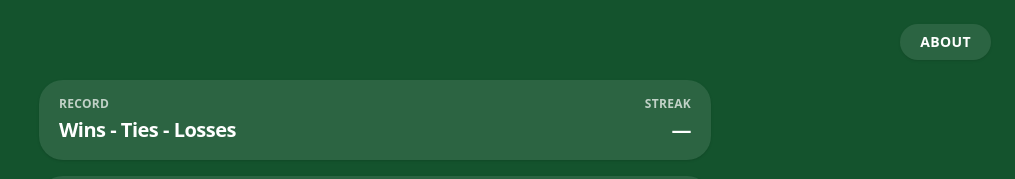
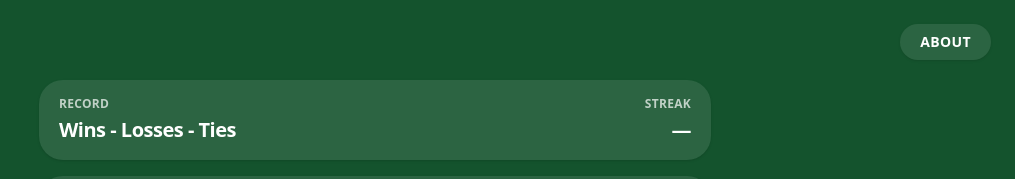
Before and after one commit to Aquinnmo/rps-web, a Next.js app: page / in a window 1280 px wide. Shown: the top 179 px of the page, without its empty margins (265-1280 px from the left). Built offline with nearby package versions, Linux system fonts and the light colour scheme.

Commit message:
switched record format

```diff
--- a/src/app/page.tsx
+++ b/src/app/page.tsx
@@ -86,8 +86,8 @@ export default function Home() {
   const totalGames = record.wins + record.ties + record.losses;
   const recordDisplay =
     totalGames > 0
-      ? `${record.wins} - ${record.ties} - ${record.losses} (${(((record.wins * 2 + record.ties) / (totalGames * 2)) * 100).toFixed(2)}%)`
-      : "Wins - Ties - Losses";
+      ? `${record.wins} - ${record.losses} - ${record.ties} (${(((record.wins * 2 + record.ties) / (totalGames * 2)) * 100).toFixed(2)}%)`
+      : "Wins - Losses - Ties";
   const streakDisplay =
     streak.outcome !== null ? `${getStreakBadge(streak.outcome)}${streak.count}` : "—";
 
```
